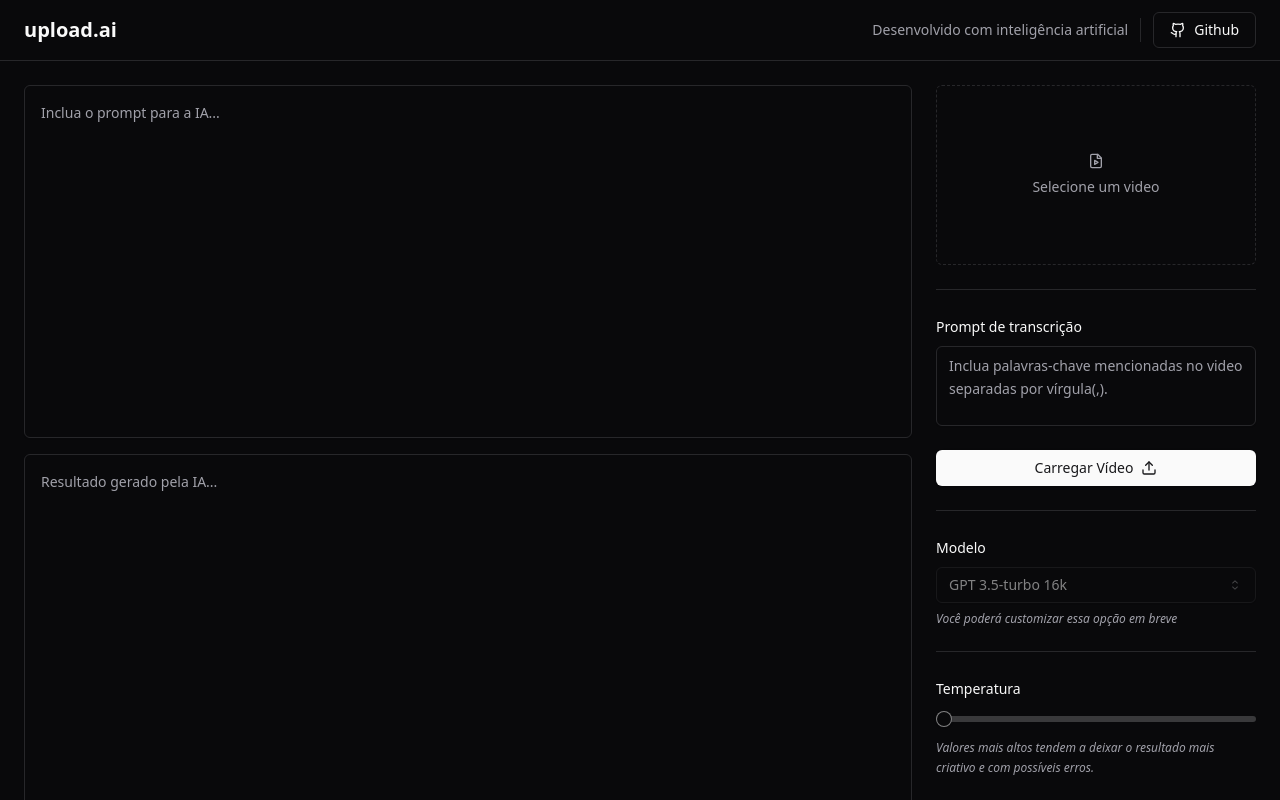
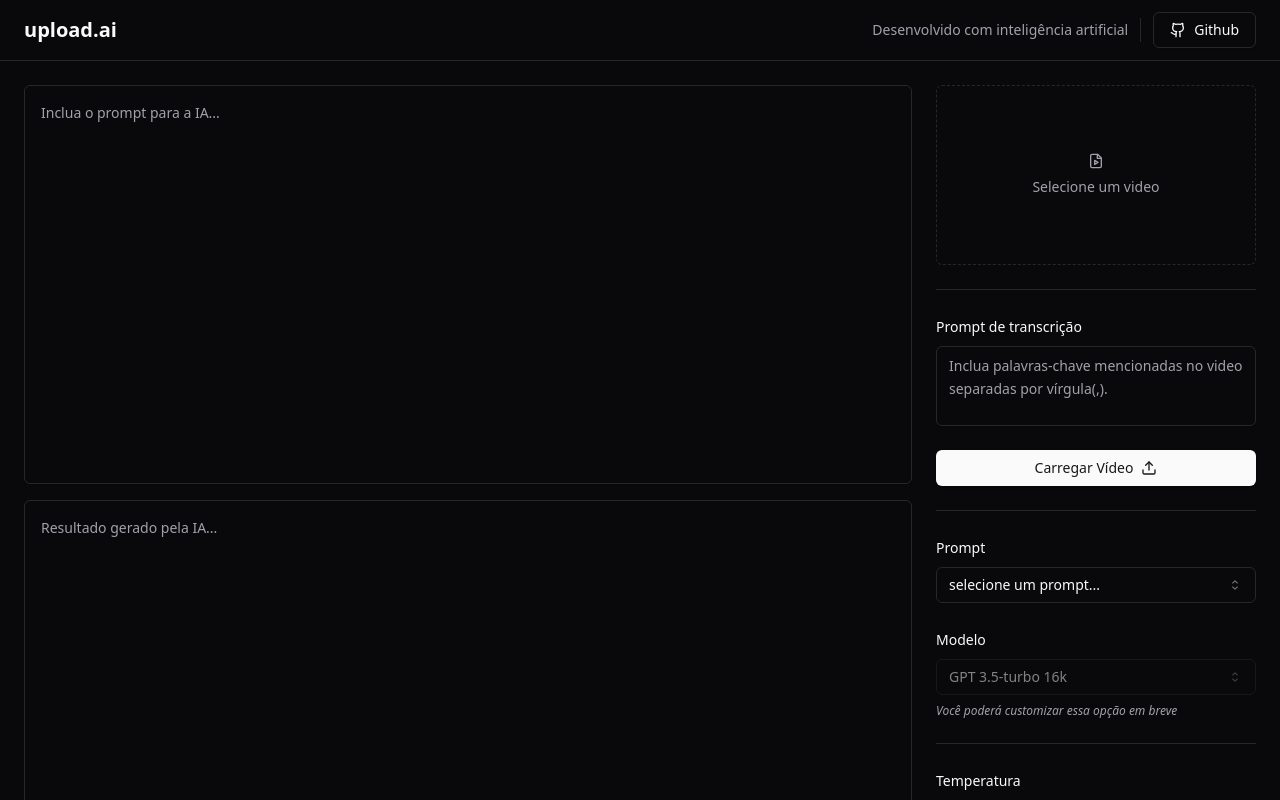
Before and after one commit to joaopaulocordeiro/artificial-inteligence-front, a React (Vite) app: page / in a window 1280 px wide. Shown: the top 800 px of the page. Built offline with nearby package versions, Linux system fonts and the light colour scheme.

Commit message:
feat: criação da selecao do prompt'

```diff
--- a/src/App.tsx
+++ b/src/App.tsx
@@ -77,6 +77,19 @@
 
           <form className="space-y-6">
             <div className="space-y-2">
+                <Label>Prompt</Label>
+                <Select>
+                  <SelectTrigger>
+                    <SelectValue placeholder="selecione um prompt..." />
+                  </SelectTrigger>
+                  <SelectContent>
+                    <SelectItem value="title">Título do Youtube</SelectItem>
+                    <SelectItem value="description">Descrição do Youtube</SelectItem>
+                  </SelectContent>
+                </Select>
+              </div>
+
+            <div className="space-y-2">
               <Label>Modelo</Label>
 
               <Select disabled defaultValue="gpt3.5">
```
